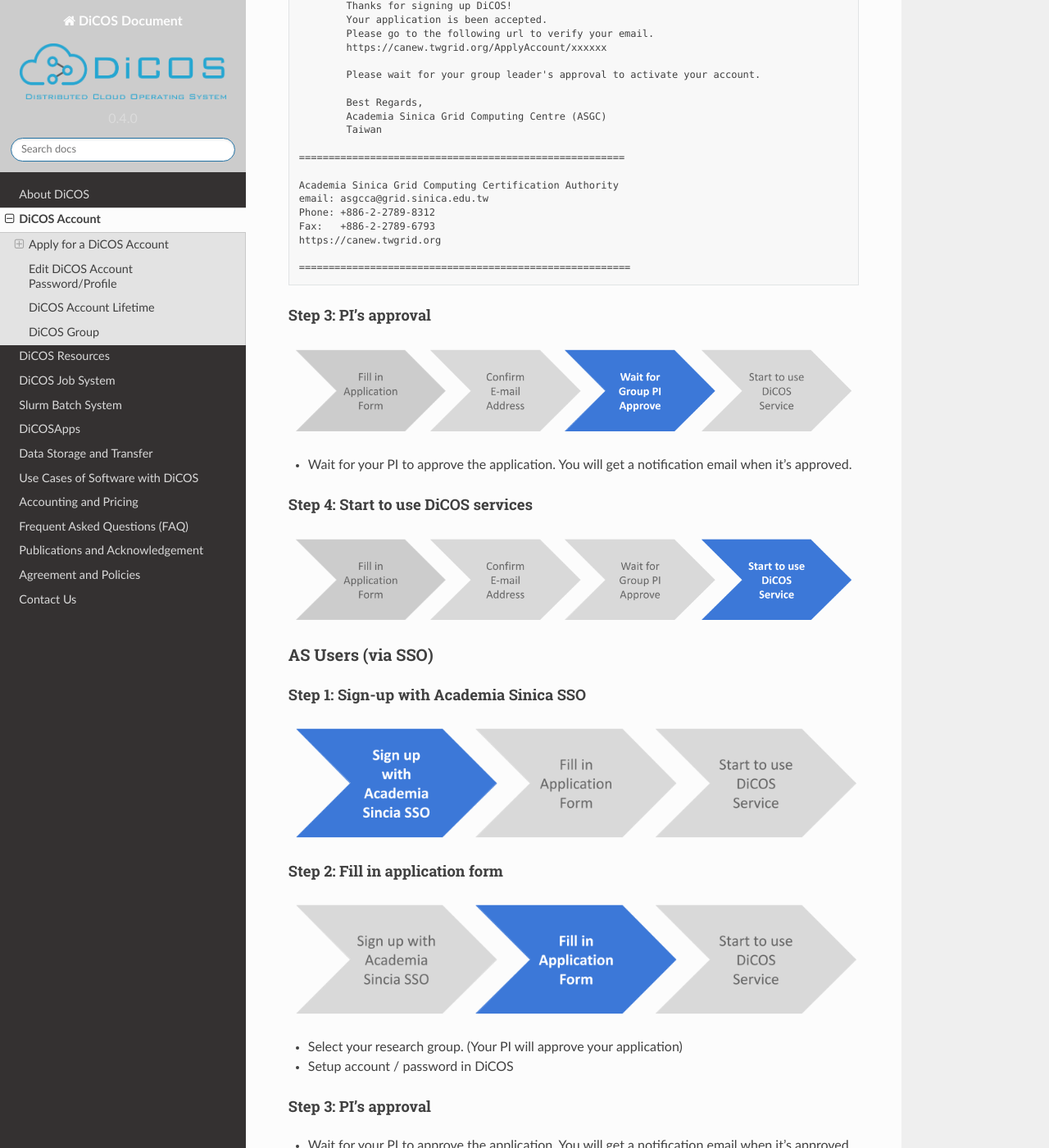
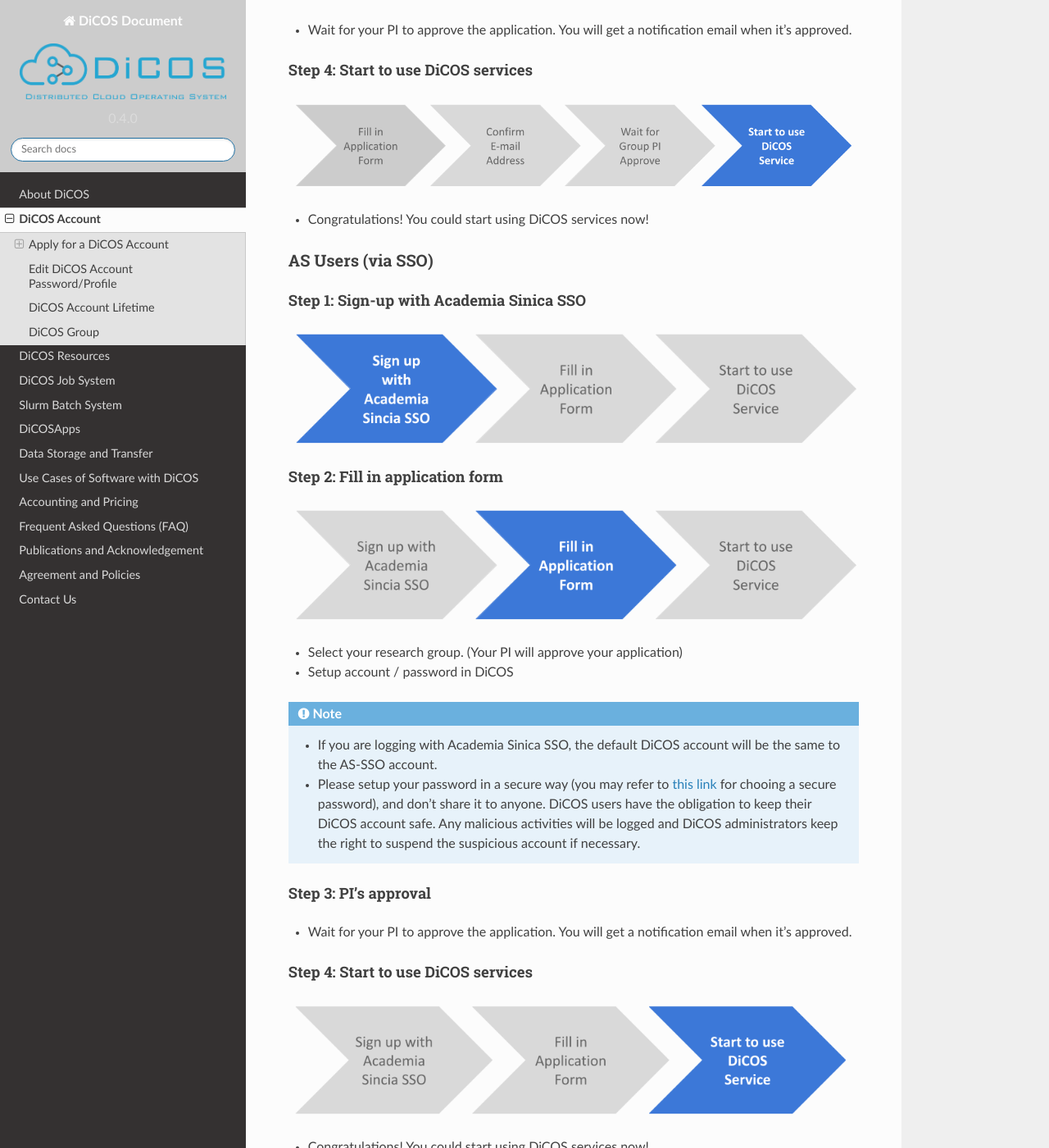
Before and after one commit to ASGCOPS/dicos_document, a Sphinx documentation site: the page built from docs/source/dicos_account.rst, in a window 1280 px wide and 1400 px high, scrolled down 3356 px. Shown: the whole window at 82% size. Built offline with Sphinx 7.4.7 and the Read the Docs theme 2.0.0, drawn with Linux system fonts in a browser that asks for light colours; some of the changed text lies outside the part shown.

Commit message:
Edit dicos_account.rst

```diff
--- a/docs/source/dicos_account.rst
+++ b/docs/source/dicos_account.rst
@@ -104,6 +93,8 @@
 
 .. image:: image/Account_application_flow_no_SSO4.png
 
+* Congratulations! You could start using DiCOS services now!
+
 ------------------------
 AS Users (via SSO)
 ------------------------
@@ -121,6 +112,11 @@
 * Select your research group. (Your PI will approve your application)
 * Setup account / password in DiCOS
 
+.. note::
+
+   * If you are logging with Academia Sinica SSO, the default DiCOS account will be the same to the AS-SSO account.
+   * Please setup your password in a secure way (you may refer to `this link <https://security.web.cern.ch/recommendations/en/passwords.shtml>`_ for chooing a secure password), and don't share it to anyone. DiCOS users have the obligation to keep their DiCOS account safe. Any malicious activities will be logged and DiCOS administrators keep the right to suspend the suspicious account if necessary.
+
 Step 3: PI's approval
 ^^^^^^^^^^^^^^^^^^^^^^^^^^^^^^^^^^^
 
@@ -130,6 +126,8 @@
 ^^^^^^^^^^^^^^^^^^^^^^^^^^^^^^^^^^^^^^
 
 .. image:: image/Account_application_flow_ASSSO2.png
+
+* Congratulations! You could start using DiCOS services now!
 
 ==========================================
 Edit DiCOS Account Password/Profile
```
Also changed, not shown: other parts of docs/source/dicos_account.rst (+1 -12 lines).
